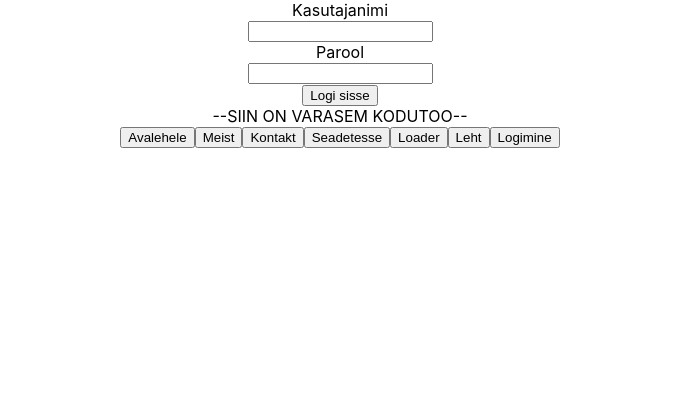
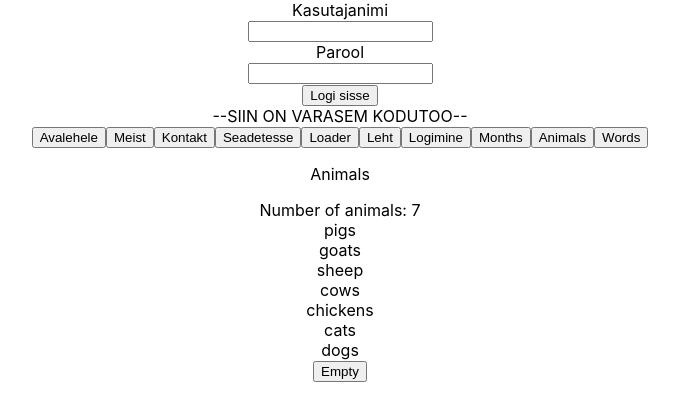
Before and after one commit to KristelBurke/react-11-2023, a React (Create React App) app in the folder kodutoo2/: page /animals in a window 1280 px wide. Shown: the top 420 px of the page, without its empty margins (300-979 px from the left). Built offline with nearby package versions, Linux system fonts and the light colour scheme.

Commit message:
nr. 17 arrays

```diff
--- a/kodutoo2/src/App.js
+++ b/kodutoo2/src/App.js
@@ -7,6 +7,9 @@ import Seaded from "./pages/Seaded";
 import Loader from "./pages/Loader";
 import Leht from "./pages/Leht";
 import Logimine from "./pages/Logimine";
+import Months from "./pages/Months";
+import Animals from "./pages/Animals";
+import Words from "./pages/Words";
 import { useState } from "react";
 import { useRef} from "react";
 import { ToastContainer, toast } from 'react-toastify';
@@ -97,6 +100,18 @@ function App() {
         <button>Logimine</button>
       </Link>
 
+      <Link to="/months">
+        <button>Months</button>
+      </Link>
+
+      <Link to="/animals">
+        <button>Animals</button>
+      </Link>
+
+      <Link to="/words">
+        <button>Words</button>
+      </Link>
+
       <Routes>
         <Route path="/" exact element={ <Avaleht/>} />
         <Route path="/meist" exact element={ <Meist/>} />
@@ -105,6 +120,9 @@ function App() {
         <Route path="/loader" exact element={ <Loader/>} />
         <Route path="/leht" exact element={ <Leht/>} />
         <Route path="/logimine" exact element={ <Logimine/>} />
+        <Route path="/months" exact element={ <Months/>} />
+        <Route path="/animals" exact element={ <Animals/>} />
+        <Route path="/words" exact element={ <Words/>} />
       </Routes>
 
       <ToastContainer
--- /dev/null
+++ b/kodutoo2/src/pages/Animals.js
@@ -0,0 +1,23 @@
+import React, { useState} from 'react'
+
+function Animals() {
+    const [animals, setAnimals] = useState(["pigs", "goats", "sheep", "cows", "chickens", "cats", "dogs"]);
+    const [isEmpty, setIsEmpty] = useState(false);
+
+    const clearAnimals = () => {
+        setAnimals([]);
+        setIsEmpty(true);
+      };
+
+    return (
+        <div>
+            <p>Animals</p>
+            <div>Number of animals: {animals.length}</div>
+            {animals.map(element => <div>{element}</div>)}
+            <button onClick={clearAnimals}>Empty</button>
+            {isEmpty && <div>No animals to show</div>}
+        </div>
+    )
+}
+
+export default Animals
--- a/kodutoo2/src/pages/Avaleht.js
+++ b/kodutoo2/src/pages/Avaleht.js
@@ -3,7 +3,7 @@ import React from 'react'
 function Avaleht() {
     return (
         <div>
-
+            <h1>See on avaleht</h1>
         </div>
     )
 }
--- a/kodutoo2/src/pages/Meist.js
+++ b/kodutoo2/src/pages/Meist.js
@@ -4,10 +4,13 @@ function Meist() {
     const [message, maaraMessage] = useState("Vali moni tegevus")
     return (
         <div>
-            <div>{message}</div>
+            <br/>
             <button onClick={() => maaraMessage("Saada meile email jobs@html-css.com")}>Kandideeri toole</button>
             <button onClick={() => maaraMessage("Meil on 10 tootajat,kelle info ilmub veebilehele lahiajal")}>Meie tootajad</button>
             <button onClick={() => maaraMessage("Uhenduse votmiseks mine kontaktide lehele")}>Vota meiega uhendust</button>
+            <br/>
+            <br/>
+            <div>{message}</div>
         </div>
     )
 }
--- /dev/null
+++ b/kodutoo2/src/pages/Months.js
@@ -0,0 +1,23 @@
+import React, { useState } from 'react'
+
+function Months() {
+     const [months, setMonths] = useState(['March', 'Jan', 'Feb', 'Dec']);
+     const [isEmpty, setIsEmpty] = useState(false);
+
+     const clearMonths = () => {
+        setMonths([]);
+        setIsEmpty(true);
+      };
+
+    return (
+        <div>
+            <br/>
+            <div>Number of items in the array: {months.length}</div>
+            {months.map(element => <div>{element}</div>)}
+            <button onClick={clearMonths}>Empty</button>
+            {isEmpty && <div>List is empty</div>}
+        </div>
+    )
+}
+
+export default Months
--- /dev/null
+++ b/kodutoo2/src/pages/Words.js
@@ -0,0 +1,22 @@
+import React, { useState} from 'react'
+
+function Words() {
+    const [words, setWords] = useState(['spray', 'elite', 'exuberant', 'destruction', 'present']);
+    const [isEmpty, setIsEmpty] = useState(false);
+
+    const clearWords = () => {
+        setWords([]);
+        setIsEmpty(true);
+      };
+    return (
+        <div>
+            <p>Words</p>
+            <div>Number of animals: {words.length} </div>
+            {words.map(element => <div>{element}</div>)}
+            <button onClick={clearWords}>Empty</button>
+            {isEmpty && <div>No words</div>}
+        </div>
+    )
+}
+
+export default Words
```
